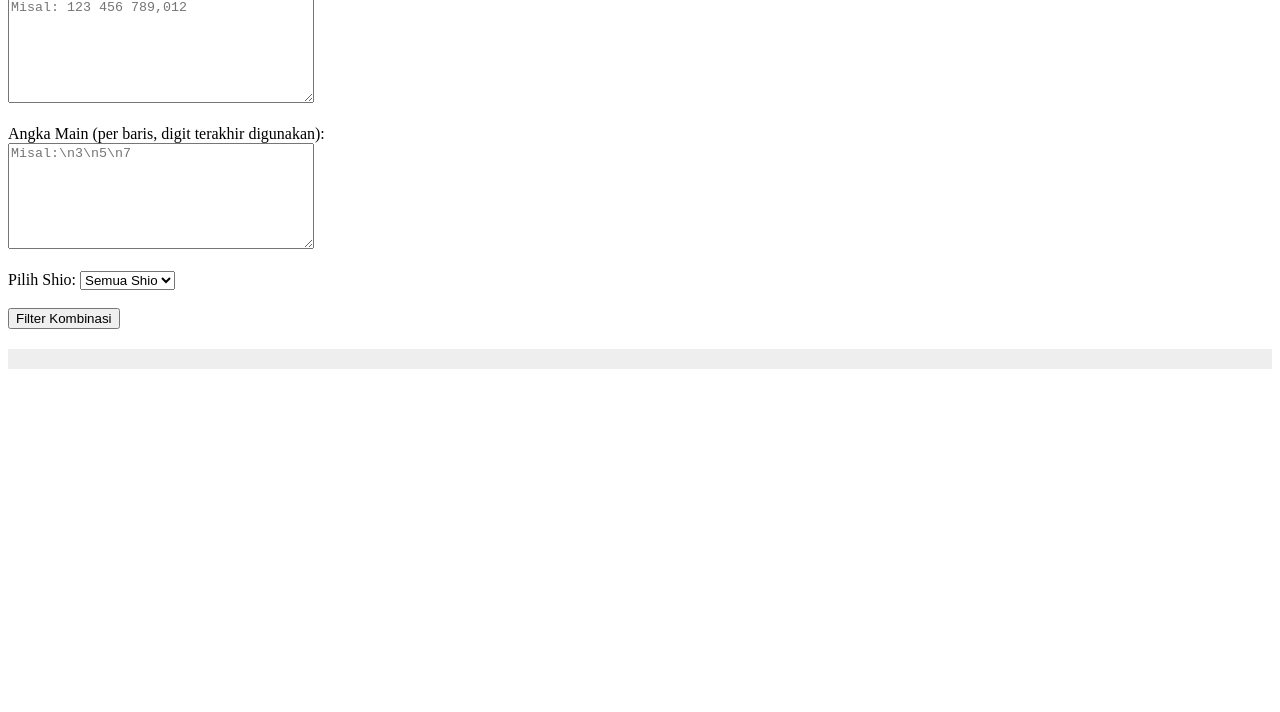
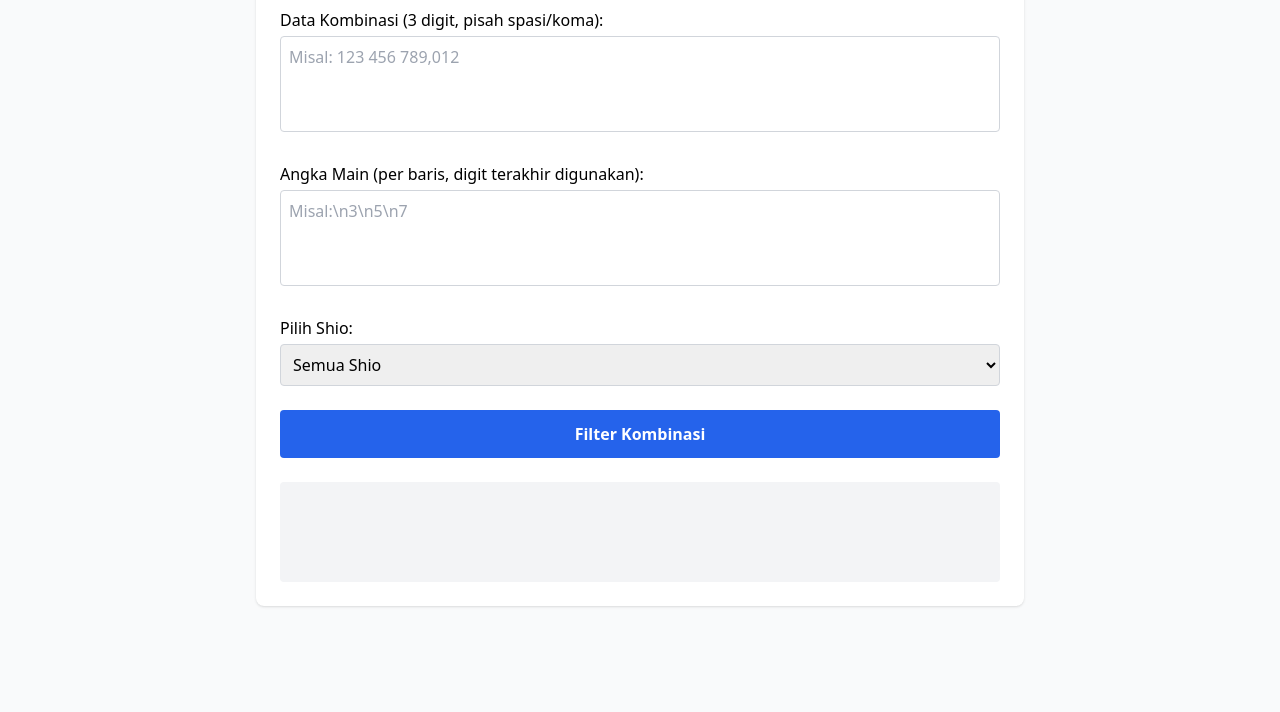
Before and after one commit to abdfajarlaudjeng/generator, a plain HTML site: page 3d.html in a window 1280 px wide. Shown: the part 88-800 px from the top of the page. Drawn offline with nearby package versions, Linux system fonts and the light colour scheme.

Commit message:
Update and rename 423d.html to 3d.html

```diff
--- a/423d.html
+++ b/3d.html
@@ -3,22 +3,20 @@
 <head>
   <meta charset="UTF-8" />
   <title>Filter Kombinasi 3D dengan Shio</title>
-  <style>
-    textarea { width: 300px; height: 100px; }
-    #result { white-space: pre-wrap; margin-top: 20px; background: #eee; padding: 10px; }
-  </style>
+  <script src="https://cdn.tailwindcss.com"></script>
 </head>
-<body>
-  <h2>Filter Kombinasi 3D dengan Shio</h2>
+<body class="bg-gray-50 min-h-screen flex flex-col items-center p-4">
+  <div class="w-full max-w-3xl bg-white rounded-lg shadow p-6">
+    <h2 class="text-2xl font-semibold mb-6 text-center">Filter Kombinasi 3D dengan Shio</h2>
 
-  <label for="dataKombinasi">Data Kombinasi (3 digit, pisah spasi/koma):</label><br />
-  <textarea id="dataKombinasi" placeholder="Misal: 123 456 789,012"></textarea><br /><br />
+    <label for="dataKombinasi" class="block font-medium mb-1">Data Kombinasi (3 digit, pisah spasi/koma):</label>
+    <textarea id="dataKombinasi" placeholder="Misal: 123 456 789,012" class="w-full rounded border border-gray-300 p-2 mb-6 resize-none h-24"></textarea>
 
-  <label for="angkaMain">Angka Main (per baris, digit terakhir digunakan):</label><br />
-  <textarea id="angkaMain" placeholder="Misal:\n3\n5\n7"></textarea><br /><br />
+    <label for="angkaMain" class="block font-medium mb-1">Angka Main (per baris, digit terakhir digunakan):</label>
+    <textarea id="angkaMain" placeholder="Misal:\n3\n5\n7" class="w-full rounded border border-gray-300 p-2 mb-6 resize-none h-24"></textarea>
 
-  <label for="shioMain">Pilih Shio:</label>
-  <select id="shioMain">
+    <label for="shioMain" class="block font-medium mb-1">Pilih Shio:</label>
+    <select id="shioMain" class="w-full rounded border border-gray-300 p-2 mb-6">
       <option value="all">Semua Shio</option>
       <option value="Ular">Ular</option>
       <option value="Naga">Naga</option>
@@ -32,11 +30,12 @@
       <option value="Monyet">Monyet</option>
       <option value="Kambing">Kambing</option>
       <option value="Kuda">Kuda</option>
-  </select><br /><br />
+    </select>
 
-  <button onclick="filterAngka()">Filter Kombinasi</button>
+    <button onclick="filterAngka()" class="w-full bg-blue-600 hover:bg-blue-700 text-white font-semibold py-3 rounded mb-6 transition">Filter Kombinasi</button>
 
-  <div id="result"></div>
+    <div id="result" class="whitespace-pre-wrap bg-gray-100 p-4 rounded min-h-[100px] text-gray-800"></div>
+  </div>
 
   <script>
     const shioMap = {
```
Lines whose indentation alone changed are shown as unchanged.
